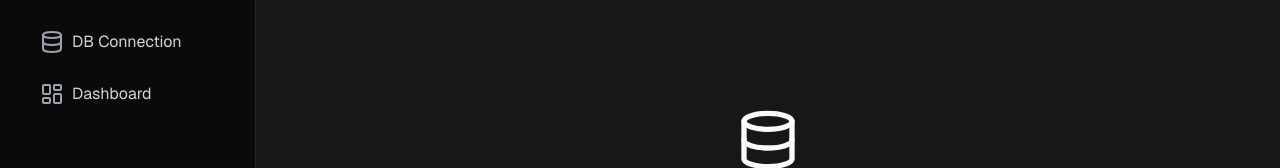
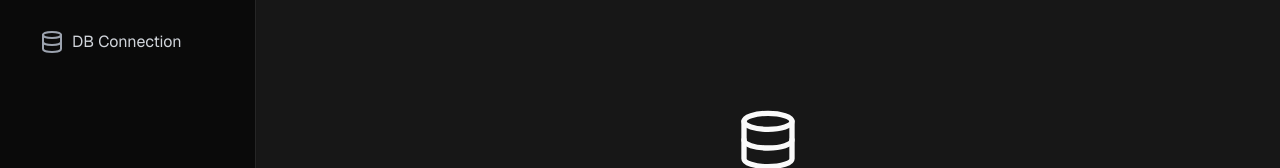
Before and after one commit to andyhou01/ai-db-search, a Next.js app: page / in a window 1280 px wide. Shown: the part 200-368 px from the top of the page. Built offline with nearby package versions, Linux system fonts and the light colour scheme.

Commit message:
update the sidebar

```diff
--- a/app/(home)/page.tsx
+++ b/app/(home)/page.tsx
@@ -238,6 +238,12 @@ export default function Page() {
           .filter((col) => !col.name.toLowerCase().includes("id"));
 
         // Add table-specific suggestions
+        if (dateColumns && dateColumns.length > 0) {
+          suggestions.push({
+            text: `Show me ${table} data trends over time by ${dateColumns[0].name}`,
+            description: `Visualize time-based patterns in ${table} using the ${dateColumns[0].name} field`,
+          });
+        }
         suggestions.push({
           text: `How many records are in ${table}?`,
           description: `Display the number of rows in the ${table} table`,
@@ -252,13 +258,6 @@ export default function Page() {
           suggestions.push({
             text: `Find the highest ${numericColumns[0].name} values in ${table}`,
             description: `Identify maximum ${numericColumns[0].name} values in the ${table} table`,
-          });
-        }
-
-        if (dateColumns && dateColumns.length > 0) {
-          suggestions.push({
-            text: `Show me ${table} data trends over time by ${dateColumns[0].name}`,
-            description: `Visualize time-based patterns in ${table} using the ${dateColumns[0].name} field`,
           });
         }
       });
--- a/components/sidebar.tsx
+++ b/components/sidebar.tsx
@@ -34,11 +34,11 @@ export default function Sidebar() {
       icon: Database,
       path: "/connection",
     },
-    {
-      name: "Dashboard",
-      icon: LayoutDashboard,
-      path: "/dashboard",
-    },
+    // {
+    //   name: "Dashboard",
+    //   icon: LayoutDashboard,
+    //   path: "/dashboard",
+    // },
   ];
 
   const path = usePathname();
```
